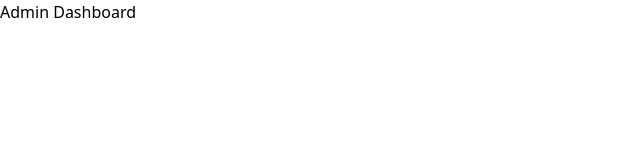
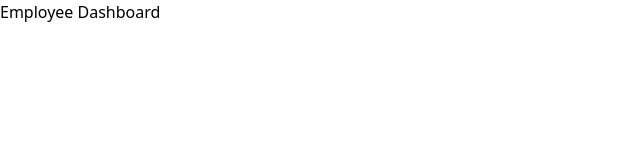
Before and after one commit to lapointek/group11-comp3078-capstone_project, a React (Vite) app in the folder frontend/: page /employee-dashboard in a window 1280 px wide. Shown: the top 160 px of the page, without its empty margins (0-640 px from the left). Built offline with nearby package versions, Linux system fonts and the light colour scheme.

Commit message:
fixed import paths for authContext.jsx

```diff
--- a/frontend/src/main.jsx
+++ b/frontend/src/main.jsx
@@ -2,7 +2,7 @@ import { StrictMode } from "react";
 import { createRoot } from "react-dom/client";
 import "./index.css";
 import App from "./App.jsx";
-import AuthContext from "../context/authContext.jsx";
+import AuthContext from "./context/authContext.jsx";
 
 createRoot(document.getElementById("root")).render(
   <AuthContext>
--- a/frontend/src/pages/AdminDashboard.jsx
+++ b/frontend/src/pages/AdminDashboard.jsx
@@ -1,7 +1,9 @@
 import React from "react";
+import { useAuth } from "../context/authContext";
 
 const AdminDashboard = () => {
   const { user } = useAuth();
+  // print username
   return <div>Admin Dashboard {user.name}</div>;
 };
 
--- a/frontend/src/pages/EmployeeDashboard.jsx
+++ b/frontend/src/pages/EmployeeDashboard.jsx
@@ -1,7 +1,8 @@
 import React from "react";
+import { useAuth } from "../context/authContext";
 
 const EmployeeDashboard = () => {
-  return <div>Admin Dashboard</div>;
+  return <div>Employee Dashboard</div>;
 };
 
 export default EmployeeDashboard;
--- a/frontend/src/pages/Login.jsx
+++ b/frontend/src/pages/Login.jsx
@@ -1,6 +1,6 @@
 import React, { useState } from "react";
 import axios from "axios";
-import { useAuth } from "../../context/authContext";
+import { useAuth } from "../context/authContext";
 import { useNavigate } from "react-router-dom";
 
 // Login
@@ -10,7 +10,7 @@ const Login = () => {
   const [error, setError] = useState(null);
   // login function from authContext
   const { login } = useAuth();
-  const navigate = useNavigate;
+  const navigate = useNavigate();
 
   const handleSubmit = async (e) => {
     e.preventDefault();
@@ -63,6 +63,7 @@ const Login = () => {
               </label>
               <input
                 type="email"
+                id="email"
                 className="w-full px-3 py-2 border"
                 placeholder="Enter Email"
                 onChange={(e) => setEmail(e.target.value)}
@@ -75,6 +76,7 @@ const Login = () => {
               </label>
               <input
                 type="password"
+                id="password"
                 className="w-full px-3 py-2 border"
                 placeholder="********"
                 onChange={(e) => setPassword(e.target.value)}
```
Also changed, not shown: frontend/src/context/authContext.jsx (renamed from frontend/context/authContext.jsx).
